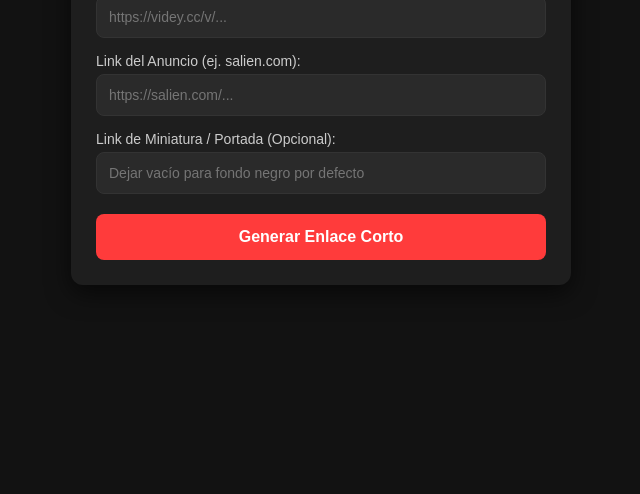
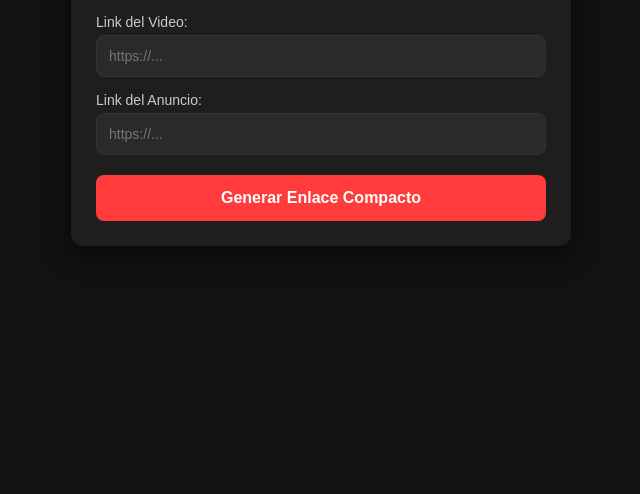
Before and after one commit to videocloudfare/video, a plain HTML site: page index.html in a window 1280 px wide. Shown: the part 306-800 px from the top of the page, without its empty margins (319-959 px from the left). Drawn offline with Linux system fonts and the light colour scheme.

Commit message:
Update index.html

```diff
--- a/index.html
+++ b/index.html
@@ -79,12 +79,6 @@
     .btn-copiar:hover {
       background-color: #006699;
     }
-    .aviso {
-      font-size: 12px;
-      color: #888;
-      margin-top: 8px;
-      text-align: center;
-    }
   </style>
 </head>
 <body>
@@ -92,82 +86,40 @@
   <div class="card">
     <h2>Generador de Video + Ad</h2>
 
-    <label for="vidUrl">Link del Video (ej. videy / ou.gy):</label>
-    <input type="url" id="vidUrl" placeholder="https://videy.cc/v/..." required>
+    <label for="vidUrl">Link del Video:</label>
+    <input type="url" id="vidUrl" placeholder="https://..." required>
 
-    <label for="adUrl">Link del Anuncio (ej. salien.com):</label>
-    <input type="url" id="adUrl" placeholder="https://salien.com/..." required>
+    <label for="adUrl">Link del Anuncio:</label>
+    <input type="url" id="adUrl" placeholder="https://..." required>
 
-    <label for="imgUrl">Link de Miniatura / Portada (Opcional):</label>
-    <input type="url" id="imgUrl" placeholder="Dejar vacío para fondo negro por defecto">
-
-    <button onclick="generarEnlace()">Generar Enlace Corto</button>
+    <button onclick="generarEnlace()">Generar Enlace Compacto</button>
 
     <div class="resultado-box" id="resultadoBox">
-      <label>Tu enlace listo para copiar:</label>
+      <label>Tu enlace listo:</label>
       <input type="text" id="linkFinal" readonly>
       <button class="btn-copiar" onclick="copiarEnlace()" id="btnCopiar">Copiar Enlace</button>
-      <div class="aviso" id="avisoEstado"></div>
     </div>
   </div>
 
   <script>
-    async function generarEnlace() {
+    function generarEnlace() {
       const vid = document.getElementById('vidUrl').value.trim();
       const ad = document.getElementById('adUrl').value.trim();
-      const img = document.getElementById('imgUrl').value.trim();
 
       if (!vid || !ad) {
-        alert("Mano, mete al menos el link del video y el del anuncio.");
+        alert("Mano, rellena ambos campos.");
         return;
       }
 
-      // Empaquetar y cifrar en Base64
-      const payload = { vid: vid, ad: ad };
-      if (img) payload.img = img;
-      const codigo = btoa(unescape(encodeURIComponent(JSON.stringify(payload))));
+      // Codificar en Base64 de forma ultra compacta
+      const vB64 = btoa(vid);
+      const aB64 = btoa(ad);
 
       const urlBase = window.location.href.substring(0, window.location.href.lastIndexOf('/') + 1);
-      const urlLarga = `${urlBase}ver.html?d=${codigo}`;
+      const urlFinal = `${urlBase}ver.html?v=${vB64}&a=${aB64}`;
 
-      document.getElementById('linkFinal').value = "Generando link corto...";
+      document.getElementById('linkFinal').value = urlFinal;
       document.getElementById('resultadoBox').style.display = 'block';
-      document.getElementById('avisoEstado').innerText = "";
-
-      try {
-        // Usando un endpoint seguro de TinyURL con formato texto plano
-        const respuesta = await fetch(`https://tinyurl.com/api-create.php?url=${encodeURIComponent(urlLarga)}`);
-
-        if (respuesta.ok) {
-          const urlCorta = await respuesta.text();
-          if (urlCorta && urlCorta.startsWith('http')) {
-            document.getElementById('linkFinal').value = urlCorta;
-            document.getElementById('avisoEstado').innerText = "¡Enlace acortado con éxito!";
-          } else {
-            throw new Error("Respuesta inválida");
-          }
-        } else {
-          throw new Error("Error en servidor");
-        }
-      } catch (error) {
-        // Si el navegador bloquea la petición externa, usamos un acortador alternativo ultra rápido (is.gd)
-        try {
-          const respAlt = await fetch(`https://is.gd/create.php?format=simple&url=${encodeURIComponent(urlLarga)}`);
-          if (respAlt.ok) {
-            const urlAlt = await respAlt.text();
-            if (urlAlt && urlAlt.startsWith('http')) {
-              document.getElementById('linkFinal').value = urlAlt;
-              document.getElementById('avisoEstado').innerText = "¡Enlace acortado con éxito (Alternativa 2)!";
-              return;
-            }
-          }
-        } catch (e) {}
-
-        // Si de plano los bloquea todos por seguridad local, te deja el link funcional
-        document.getElementById('linkFinal').value = urlLarga;
-        document.getElementById('avisoEstado').innerText = "Nota: Usando enlace directo (copia y usa un acortador manual si lo prefieres).";
-      }
-
       document.getElementById('btnCopiar').innerText = 'Copiar Enlace';
     }
 
```
